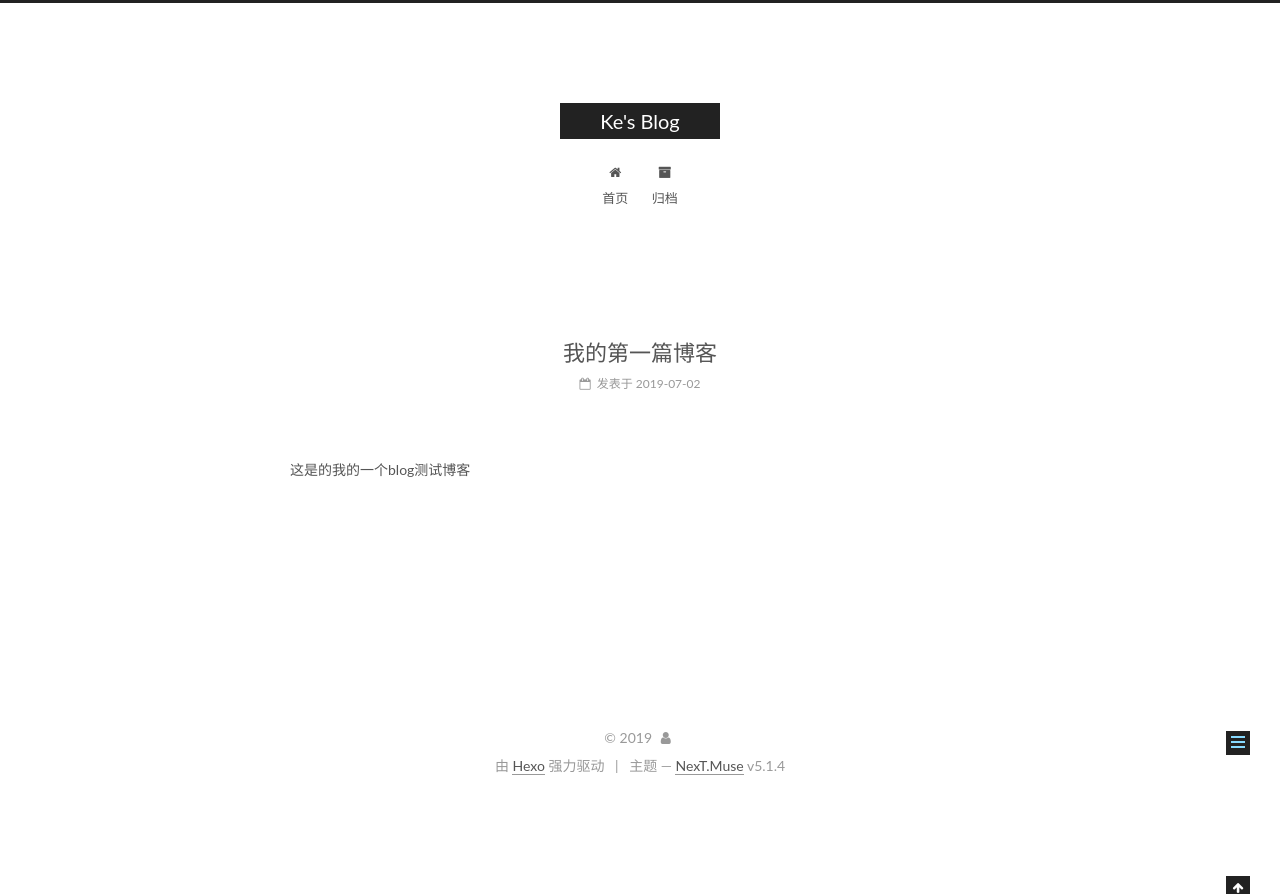
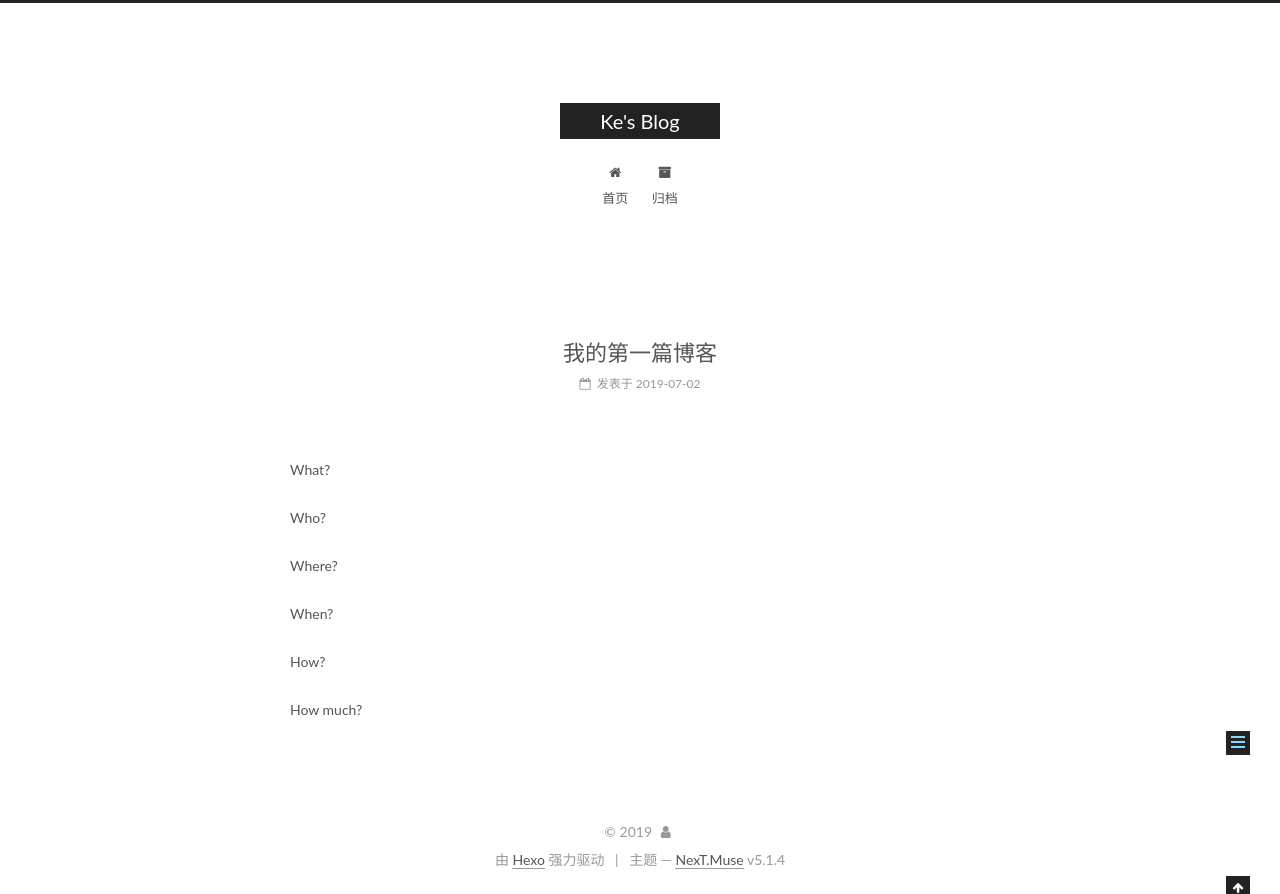
Before and after one commit to keke0007/keke0007.github.io, a plain HTML site: page 2019/07/02/我的第一篇博客/index.html in a window 1280 px wide. Before the commit the page ends 800 px from the top, so only its background shows below. Drawn offline with Linux system fonts and the light colour scheme.

Commit message:
Site updated: 2019-07-03 12:36:55

```diff
--- a/2019/07/02/我的第一篇博客/index.html
+++ b/2019/07/02/我的第一篇博客/index.html
@@ -79,17 +79,17 @@
 
 
 
-<meta name="description" content="这是的我的一个blog测试博客">
+<meta name="description" content="What? Who? Where? When? How? How much?">
 <meta property="og:type" content="article">
 <meta property="og:title" content="我的第一篇博客">
 <meta property="og:url" content="http://yoursite.com/2019/07/02/我的第一篇博客/index.html">
 <meta property="og:site_name" content="Ke&#39;s Blog">
-<meta property="og:description" content="这是的我的一个blog测试博客">
+<meta property="og:description" content="What? Who? Where? When? How? How much?">
 <meta property="og:locale" content="zh-Hans">
-<meta property="og:updated_time" content="2019-07-02T04:33:32.895Z">
+<meta property="og:updated_time" content="2019-07-03T04:36:42.151Z">
 <meta name="twitter:card" content="summary">
 <meta name="twitter:title" content="我的第一篇博客">
-<meta name="twitter:description" content="这是的我的一个blog测试博客">
+<meta name="twitter:description" content="What? Who? Where? When? How? How much?">
 
 
 
@@ -299,7 +299,12 @@
 
 
 
-        <p>这是的我的一个blog测试博客</p>
+        <p>What?</p>
+<p>Who?</p>
+<p>Where?</p>
+<p>When?</p>
+<p>How?</p>
+<p>How much?</p>
 
 
     </div>
--- a/css/main.css
+++ b/css/main.css
@@ -1822,7 +1822,7 @@ pre .javascript .function {
   width: 4px;
   height: 4px;
   border-radius: 50%;
-  background: #ff2b1f;
+  background: #49ff1a;
 }
 .links-of-blogroll {
   font-size: 13px;
```
Also changed, not shown: index.html (+6 -1 lines).
